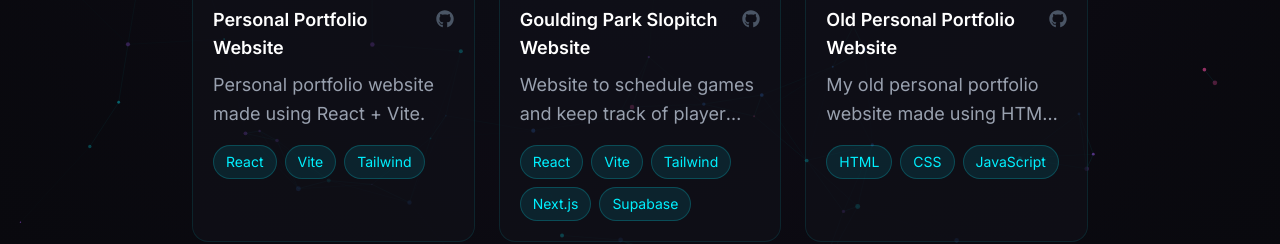
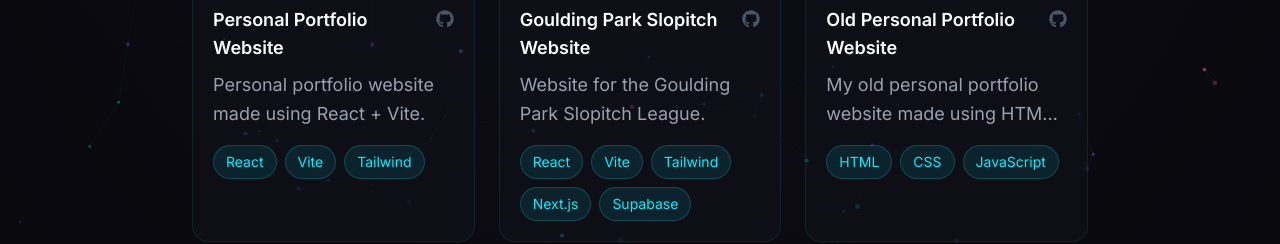
Before and after one commit to jeffreyl45/jefflu2, a React (Vite) app: page /#/projects in a window 1280 px wide. Shown: the part 525-769 px from the top of the page. Built offline with nearby package versions, Linux system fonts and the light colour scheme.

Commit message:
edited project link

```diff
--- a/src/sections/Projects.jsx
+++ b/src/sections/Projects.jsx
@@ -14,9 +14,9 @@
   },
   {
     title: 'Goulding Park Slopitch Website',
-    description: 'Website to schedule games and keep track of player stats for Goulding Park Slopitch League.',
+    description: 'Website for the Goulding Park Slopitch League.',
     image: `${BASE}gouldingLogo.png`,
-    link: 'https://goulding-slopitch-website.vercel.app',
+    link: 'https://gouldingparkslopitch.com',
     tags: ['React', 'Vite', 'Tailwind', 'Next.js', 'Supabase'],
   },
   {
```
